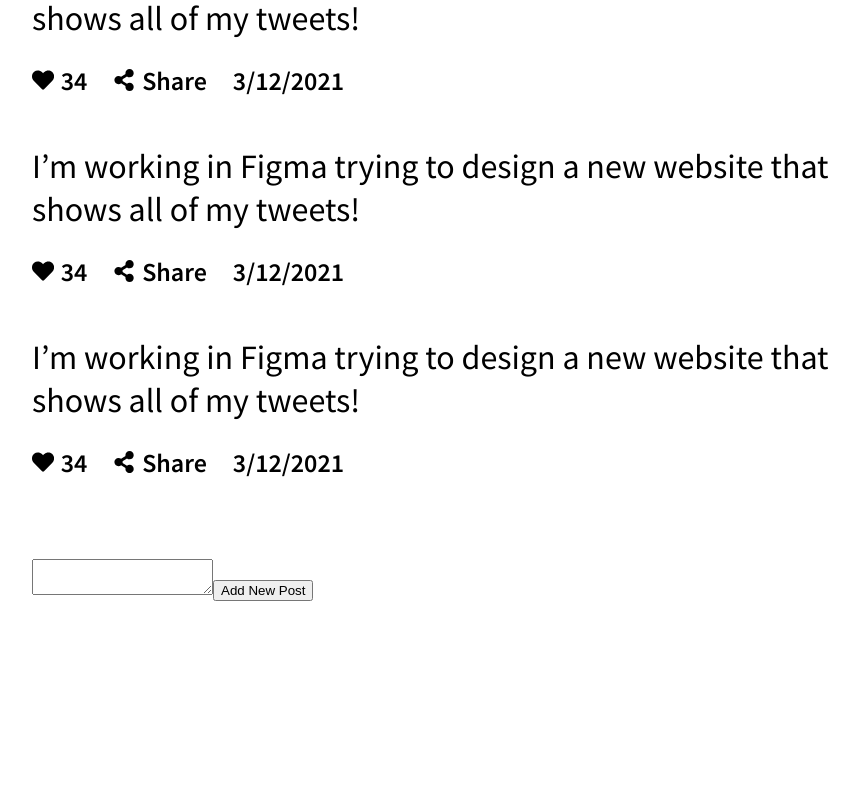
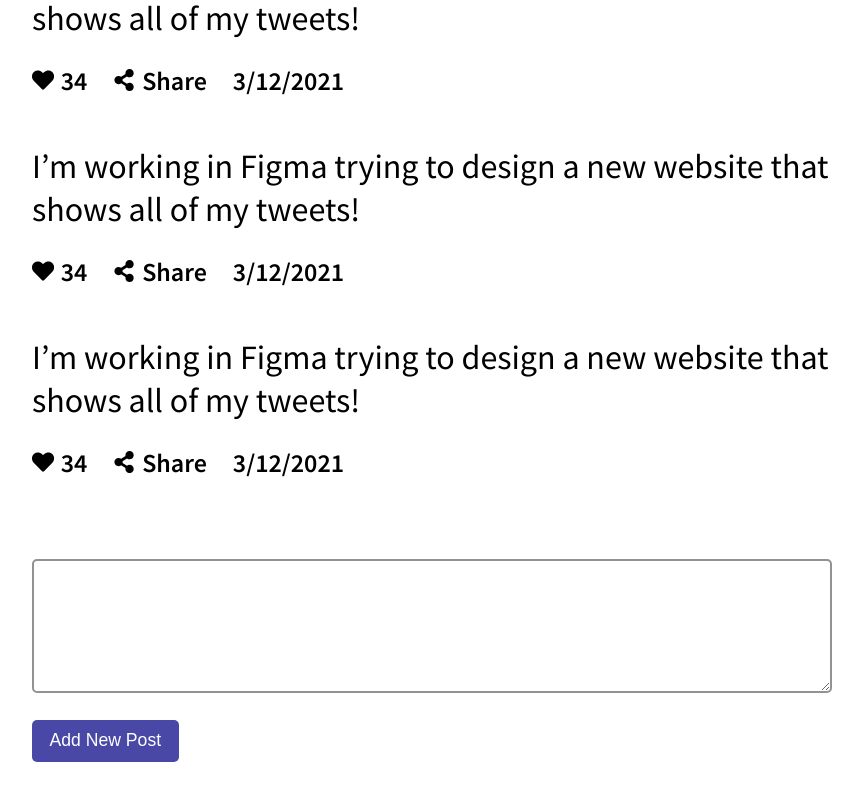
Before and after one commit to kelsi2/design-to-development, a Next.js app: page / in a window 1280 px wide. Shown: the part 354-1154 px from the top of the page, without its empty margins (208-1071 px from the left). Before the commit the page ends 1035 px from the top, so only its background shows below. Built offline with nearby package versions, Linux system fonts and the light colour scheme.

Commit message:
Fix postform error

```diff
--- a/src/components/PostForm/PostForm.js
+++ b/src/components/PostForm/PostForm.js
@@ -1,12 +1,12 @@
 import styles from './PostForm.module.scss';
 
 const PostForm = () => {
-  return (
+ return (
     <form>
       <textarea className={styles.formContent}></textarea>
       <button className={styles.formButton}>Add New Post</button>
     </form>
   )
-};
+}
 
 export default PostForm;
--- a/src/components/PostForm/PostForm.module.scss
+++ b/src/components/PostForm/PostForm.module.scss
@@ -10,10 +10,10 @@
 }
 
 .formButton {
-  background: #4947ab;
+  background: #4948a7;
   border-radius: 5px;
-  color: #fff;
+  color: white;
   border: 0;
-  padding: 0.6em 0.8em;
+  padding: 0.6em 1em;
   font-size: 1.1em;
 }
--- a/src/pages/index.js
+++ b/src/pages/index.js
@@ -1,6 +1,7 @@
 import Head from 'next/head';
 import Bio from '../components/Bio';
 import Post from '../components/Post';
+import PostForm from '../components/PostForm';
 import styles from '../styles/Home.module.scss';
 
 export default function Home() {
@@ -46,10 +47,7 @@ export default function Home() {
           </li>
         </ul>
 
-        <form>
-          <textarea className={styles.formContent}></textarea>
-          <button className={styles.formButton}>Add New Post</button>
-        </form>
+        <PostForm />
       </main>
     </div>
   )
```
